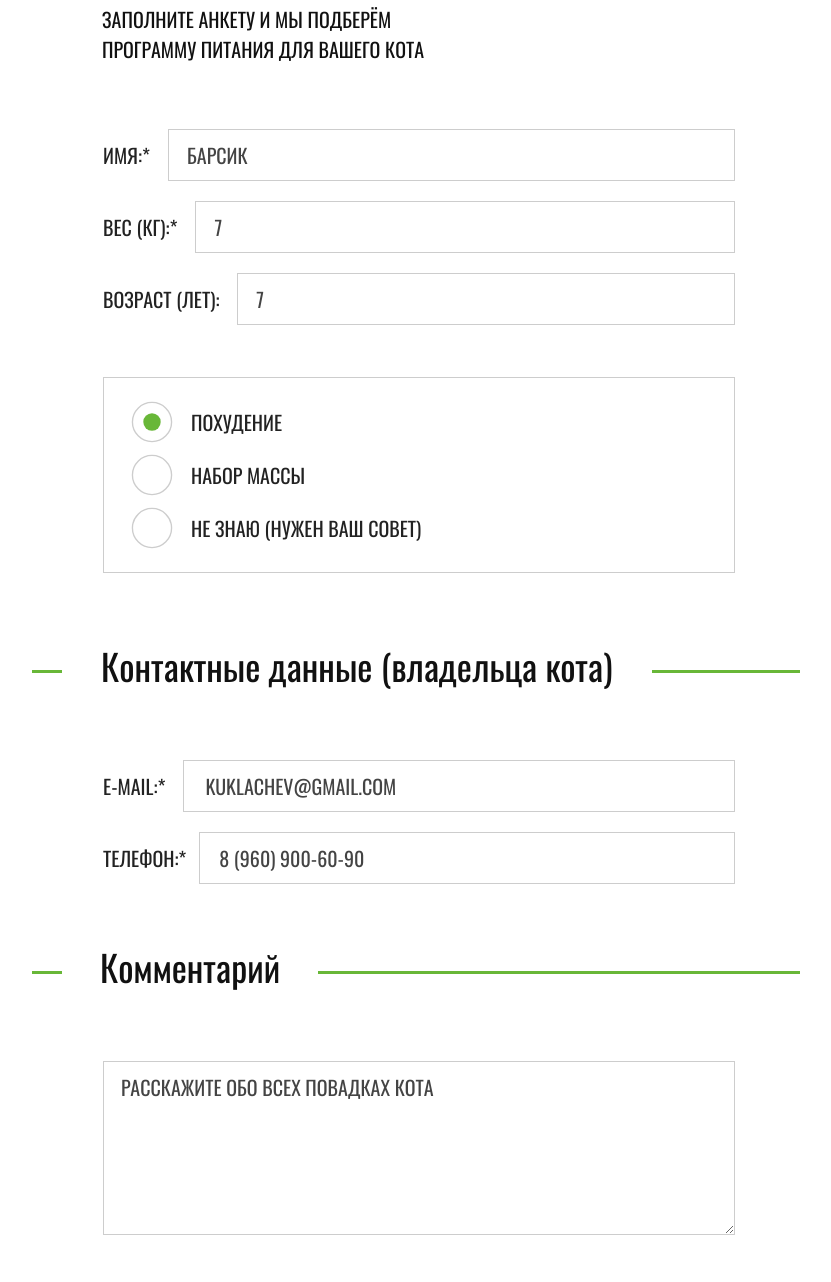
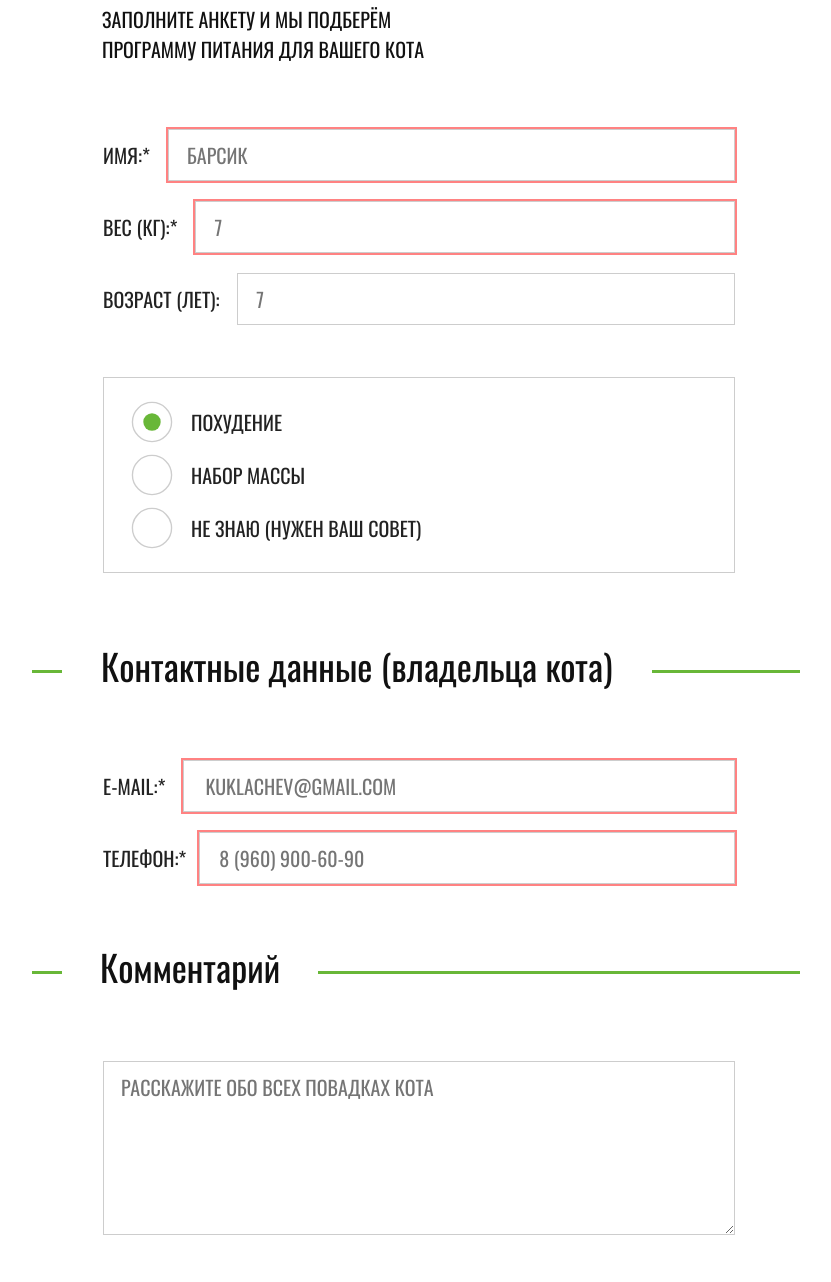
Before and after one commit to arcmag/55546-cat-energy, a website: page source/form.html in a window 1280 px wide. Shown: the part 240-1522 px from the top of the page, without its empty margins (224-1055 px from the left). Drawn offline with Linux system fonts and the light colour scheme.

Commit message:
Небольшая правка отступов, замена value на placeholder

```diff
--- a/source/form.html
+++ b/source/form.html
@@ -36,20 +36,22 @@
           <div class="program__info">
             <div class="program__info-wrapper">Заполните анкету и мы подберём программу питания для вашего кота</div>
           </div>
-
+          <!--
+            при возникновении ошибки, состояние поля ввода меняется с добавлением класса form__field--error
+          -->
           <div class="program__form-top">
             <div class="form__wrapper-data program__form-wrapper-data program__form-wrapper-data--main">
               <p class="form__wrapper-field program__form-wrapper-field">
                 <label class="program__label form__label" for="program-name">Имя:*</label>
-                <input required class="program__field form__field form__field--input" id="program-name" type="text" value="Барсик" name="program-name">
+                <input required class="program__field form__field form__field--input" id="program-name" type="text" placeholder="Барсик" name="program-name">
               </p>
               <p class="form__wrapper-field program__form-wrapper-field">
                 <label class="program__label form__label" for="program-weight">Вес (КГ):*</label>
-                <input required class="program__field form__field form__field--input" id="program-weight" type="text" value="7" name="program-weight">
+                <input required class="program__field form__field form__field--input" id="program-weight" type="text" placeholder="7" name="program-weight">
               </p>
               <p class="form__wrapper-field program__form-wrapper-field">
                 <label class="program__label form__label" for="program-age">Возраст&nbsp;(лет):</label>
-                <input class="program__field form__field form__field--input" id="program-age" type="text" value="7" name="program-age">
+                <input class="program__field form__field form__field--input" id="program-age" type="text" placeholder="7" name="program-age">
               </p>
             </div>
             <fieldset class="form__wrapper-data program__form-wrapper-data program__form-wrapper-data--type">
@@ -75,12 +77,12 @@
           <div class="form__wrapper-data program__form-wrapper-data program__form-wrapper-data--contacts">
             <p class="form__wrapper-field program__form-wrapper-field">
               <label class="form__label" for="program-email">e-mail:*</label>
-              <input required class="program__field form__field form__field--input program__input-email" id="program-email" type="email" value="kuklachev@gmail.com" name="program-email">
+              <input required class="program__field form__field form__field--input program__input-email" id="program-email" type="email" placeholder="kuklachev@gmail.com" name="program-email">
               <svg width="40" height="40"><use xlink:href="img/sprite.svg#icon-mail"></use></svg>
             </p>
             <p class="form__wrapper-field program__form-wrapper-field">
               <label class="form__label" for="program-tel">Телефон:*</label>
-              <input required class="program__field form__field form__field--input program__input-tel" id="program-tel" type="tel" value="8 (960) 900-60-90" name="program-tel">
+              <input required class="program__field form__field form__field--input program__input-tel" id="program-tel" type="tel" placeholder="8 (960) 900-60-90" name="program-tel">
               <svg width="40" height="40"><use xlink:href="img/sprite.svg#icon-phone"></use></svg>
             </p>
           </div>
@@ -92,7 +94,7 @@
           </div>
 
           <fieldset class="form__wrapper-data program__form-wrapper-data program__form-wrapper-data--comments">
-            <textarea class="form__textarea program__form-comment" name="program-comment">Расскажите обо всех повадках кота</textarea>
+            <textarea placeholder="Расскажите обо всех повадках кота" class="form__textarea program__form-comment" name="program-comment"></textarea>
           </fieldset>
 
           <div class="program__wrapper-title program__wrapper-title--additional">
--- a/source/less/blocks/footer-page.less
+++ b/source/less/blocks/footer-page.less
@@ -72,7 +72,7 @@
   display: flex;
   flex-wrap: wrap;
   justify-content: center;
-  padding: 22px 0 9px 0;
+  padding: 22px 0 15px 0;
   border-bottom: solid 1px #d9d9d9;
   border-top: solid 1px #d9d9d9;
   margin-bottom: 19px;
--- a/source/less/blocks/form.less
+++ b/source/less/blocks/form.less
@@ -39,8 +39,6 @@
   outline: solid 2px #444444;
 }
 
-.form__textarea:invalid,
-.form__field:invalid,
 .form__field--error {
   outline: solid 2px #ff8282;
 }
@@ -74,7 +72,6 @@
   fill: #68b738;
 }
 
-.form__field:invalid + svg,
 .form__field--error + svg {
   fill: #ff8282;
 }
```
